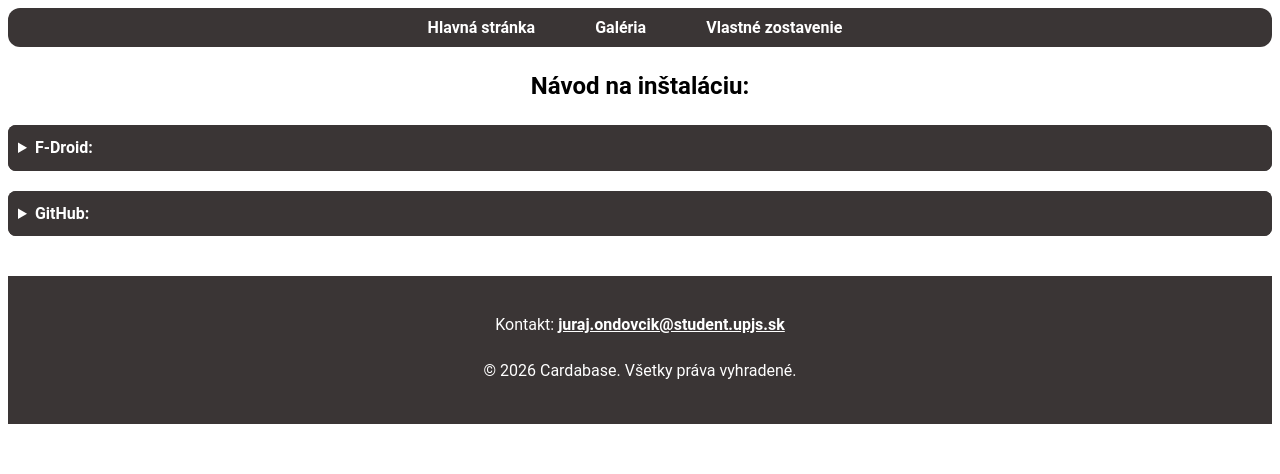
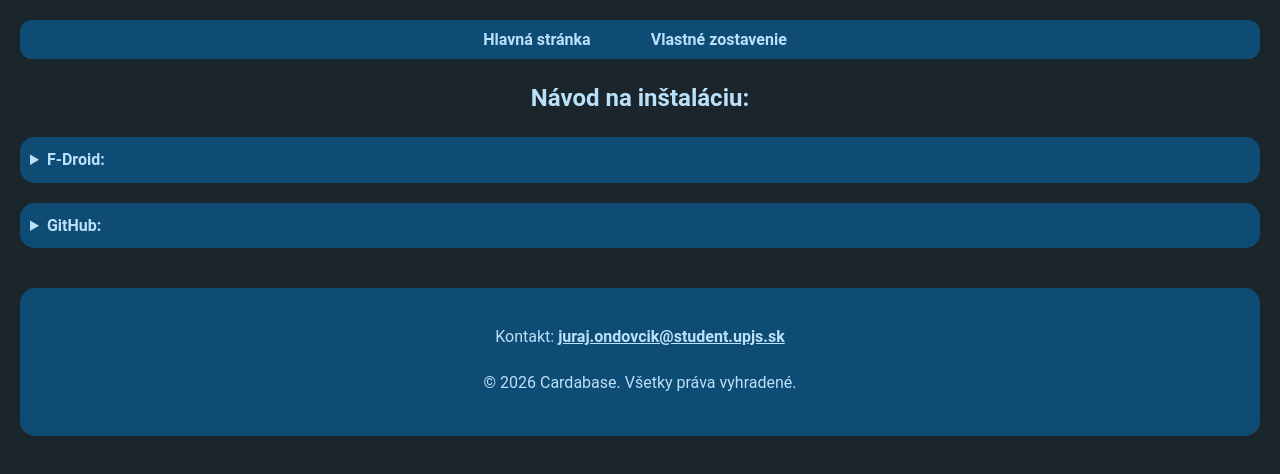
Before and after one commit to jurajondovcikupjs/wbdi, a plain HTML site: page manual/manual.html in a window 1280 px wide. Drawn offline with Linux system fonts and the light colour scheme.

Commit message:
more colors

```diff
--- a/gallery/gallery.css
+++ /dev/null
@@ -1,130 +0,0 @@
-.navbar {
-    background-color: #3a3535;
-    padding: 10px;
-    backdrop-filter: blur(15px);
-    border-radius: 12px;
-    /*animation: anime 0.5s ease-in;*/
-}
-
-@keyframes anime {
-    from {
-        opacity: 0;
-        transform: translateY(-40px);
-    }
-    to {
-        opacity: 1;
-        transform: translateY(0);
-    }
-}
-
-.navbar a {
-    color: white;
-    text-decoration: none;
-    margin-right: 10px;
-    font-family: "Roboto", sans-serif;
-    font-weight: bold;
-}
-
-.navbar a:hover {
-    text-decoration: underline;
-}
-
-.navbar_div {
-    display: flex;
-    align-items: center;
-    justify-content: center;
-    gap: 50px;
-}
-
-h1 {
-    font-family: "Roboto", sans-serif;
-    text-align: center;
-    margin-top: 20px;
-}
-
-h2 {
-    font-family: "Roboto", sans-serif;
-    margin-top: 20px;
-    text-align: center;
-    margin-bottom: 24px;
-    font-size: 2.5em;
-}
-
-p {
-    font-family: "Roboto", sans-serif;
-    line-height: 1.6;
-    margin-bottom: 20px;
-}
-
-footer {
-    text-align: center;
-    padding: 20px;
-    background-color: #3a3535;
-    color: white;
-    font-family: "Roboto", sans-serif;
-}
-
-footer a {
-    color: white;
-    text-decoration: underline;
-    font-weight: bold;
-    font-family: "Roboto", sans-serif;
-}
-
-.gh_badges_div {
-    gap: 10px;
-    margin-top: 20px;
-    display: flex;
-    flex-wrap: wrap;
-    justify-content: center;
-}
-
-.screenshot-container {
-  display: grid;
-  grid-template-columns: repeat(4, 1fr);
-  grid-auto-rows: auto;
-  gap: 20px;
-  justify-items: center;
-  align-items: center;
-  min-height: 100vh;
-}
-
-@media (max-width: 1400px) {
-  .screenshot-container  {
-    grid-template-columns: repeat(3, 1fr);
-  }
-}
-@media (max-width: 850px) {
-  .screenshot-container {
-    grid-template-columns: repeat(2, 1fr);
-  }
-}
-@media (max-width: 500px) {
-  .screenshot-container {
-    grid-template-columns: 1fr;
-  }
-}
-
-.screenshot {
-    border: #3a3535 1px solid;
-    border-radius: 12px;
-    margin: 10px;
-    width: 200px;
-    height: auto;
-    text-align: center;
-    padding: 0;
-    margin: 0;
-    width: 60%;
-    margin: 30px;
-}
-
-.screenshot:hover {
-    transform: scale(1.05);
-    transition: transform 0.3s ease-;
-}
-
-.screenshot img {
-    max-width: 100%;
-    height: auto;
-    display: block;
-}
--- a/manual/manual.css
+++ b/manual/manual.css
@@ -1,5 +1,39 @@
+@media print {
+    body {
+        background-color: white;
+        color: black;
+    }
+
+    .navbar, footer {
+        display: none;
+    }
+
+    .summary {
+        background-color: white;
+        color: black;
+    }
+
+    ::details-content {
+        content-visibility: visible;
+        height: auto !important;
+    }
+}
+
+:root {
+    --surface: #1B262C;
+    --primary: #0F4C75;
+    --secondary: #3282B8;
+    --tertiary: #BBE1FA;
+    scrollbar-color: var(--secondary) var(--surface);
+}
+
+body {
+    background-color: var(--surface);
+    margin: 20px;
+}
+
 .navbar {
-    background-color: #3a3535;
+    background-color: var(--primary);
     padding: 10px;
     backdrop-filter: blur(15px);
     border-radius: 12px;
@@ -18,7 +52,7 @@
 }
 
 .navbar a {
-    color: white;
+    color: var(--tertiary);
     text-decoration: none;
     margin-right: 10px;
     font-family: "Roboto", sans-serif;
@@ -40,11 +74,13 @@ h1 {
     font-family: "Roboto", sans-serif;
     text-align: center;
     margin-top: 20px;
+    color: var(--tertiary);
 }
 
 h2 {
     font-family: "Roboto", sans-serif;
     margin-top: 20px;
+    color: var(--tertiary);
 }
 
 p {
@@ -56,20 +92,21 @@ p {
 footer {
     text-align: center;
     padding: 20px;
-    background-color: #3a3535;
-    color: white;
+    background-color: var(--primary);
+    color: var(--tertiary);
     font-family: "Roboto", sans-serif;
+    border-radius: 15px;
 }
 
 footer a {
-    color: white;
+    color: var(--tertiary);
     text-decoration: underline;
     font-weight: bold;
     font-family: "Roboto", sans-serif;
 }
 
 li a {
-    color: #3a3535;
+    color: var(--tertiary);
     text-decoration: underline;
     font-family: "Roboto", sans-serif;
     font-weight: bold;
@@ -91,9 +128,9 @@ details {
     width: 100%;
     margin-inline-start: 1rem;
     margin-inline-end: 1rem;
-    background-color: #3a3535;
-    border-radius: 8px;
-    color: white;
+    background-color: var(--primary);
+    border-radius: 15px;
+    color: var(--tertiary);
 }
 details[open] {
     margin-bottom: 20px;
@@ -102,7 +139,7 @@ details[open] {
 details a {
     font-weight: bold;
     font-family: "Roboto", sans-serif;
-    color: white;
+    color: var(--tertiary);
 }
 
 
@@ -110,8 +147,8 @@ summary {
     font-weight: bold;
     cursor: pointer;
     font-family: "Roboto", sans-serif;
-    background-color: #3a3535;
-    color: white;
+    background-color: var(--primary);
+    color: var(--tertiary);
     padding: 10px;
-    border-radius: 8px;
+    border-radius: 15px;
 }
--- a/manual/manual.html
+++ b/manual/manual.html
@@ -5,13 +5,15 @@
     <meta name="viewport" content="width=device-width, initial-scale=1">
     <title>Cardabase</title>
     <meta name="author" content="Juraj Ondovčík">
+    <meta name="theme-color" content="#1B262C">
     <link rel="stylesheet" href="manual.css">
+    <link rel="icon" type="image/x-icon" href="../icon.ico">
   </head>
   <body>
     <header>
         <nav class="navbar">
             <div class="navbar_div">
-                <a href="./../index.html">Hlavná stránka</a> <a href="./../gallery/gallery.html">Galéria</a> <a href="./../self-build/self-build.html">Vlastné zostavenie</a>
+                <a href="./../index.html">Hlavná stránka</a> <a href="./../self-build/self-build.html">Vlastné zostavenie</a>
             </div>
         </nav>
     </header>
--- a/self-build/self-build.css
+++ b/self-build/self-build.css
@@ -1,13 +1,40 @@
+@media print {
+    body {
+        background-color: white;
+        color: black;
+    }
+
+    .navbar, footer {
+        display: none;
+    }
+
+    .code, code {
+        background-color: white !important;
+        color: black !important;
+        border: none !important;
+        border-radius: 0 !important;
+        box-shadow: none !important;
+    }
+}
+
+:root {
+    --surface: #1B262C;
+    --primary: #0F4C75;
+    --secondary: #3282B8;
+    --tertiary: #BBE1FA;
+    scrollbar-color: var(--secondary) var(--surface);
+}
+
 body {
-    background-color: #1B262C;
+    background-color: var(--surface);
     margin: 20px;
 }
 
 .navbar {
-    background-color: #0F4C75;
+    background-color: var(--primary);
     padding: 10px;
     backdrop-filter: blur(15px);
-    border-radius: 12px;
+    border-radius: 15px;
     /*animation: anime 0.5s ease-in;*/
 }
 
@@ -23,7 +50,7 @@ body {
 }
 
 .navbar a {
-    color: #BBE1FA;
+    color: var(--tertiary);
     text-decoration: none;
     margin-right: 10px;
     font-family: "Roboto", sans-serif;
@@ -45,7 +72,7 @@ h1 {
     font-family: "Roboto", sans-serif;
     text-align: center;
     margin-top: 20px;
-    color: #BBE1FA;
+    color: var(--tertiary);
 }
 
 h2 {
@@ -53,33 +80,34 @@ h2 {
     margin-top: 20px;
     text-align: center;
     margin-bottom: 24px;
-    color: #BBE1FA;
+    color: var(--tertiary);
 }
 
 p {
     font-family: "Roboto", sans-serif;
     line-height: 1.6;
     margin-bottom: 20px;
-    color: #BBE1FA;
+    color: var(--tertiary);
 }
 
 footer {
     text-align: center;
     padding: 20px;
-    background-color: #0F4C75;
-    color: #BBE1FA;
+    background-color: var(--primary);
+    color: var(--tertiary);
     font-family: "Roboto", sans-serif;
+    border-radius: 15px;
 }
 
 footer a {
-    color: #BBE1FA;
+    color: var(--tertiary);
     text-decoration: underline;
     font-weight: bold;
     font-family: "Roboto", sans-serif;
 }
 
 a {
-    color: #BBE1FA;
+    color: var(--tertiary);
     text-decoration: underline;
     font-family: "Roboto", sans-serif;
     font-weight: bold;
@@ -87,10 +115,12 @@ a {
 
 code {
     font-family: "Roboto Mono", monospace;
-    background-color: #171717;
+    background-color: var(--surface);
     padding: 2px 6px;
     border-radius: 5px;
-    color: #BBE1FA;
+    color: var(--tertiary);
+    border: #0F4C75 solid 1px;
+    border-radius: 8px;
 }
 
 ul {
@@ -103,11 +133,11 @@ li {
     margin-top: 10px;
     margin-bottom: 10px;
     font-family: "Roboto", sans-serif;
-    color: #BBE1FA;
+    color: var(--tertiary);
 }
 
 small {
     font-family: "Roboto", sans-serif;
     font-size: 0.8em;
-    color: #BBE1FA;
+    color: var(--tertiary);
 }
--- a/style.css
+++ b/style.css
@@ -1,19 +1,37 @@
-/*
-    surface: 1B262C, //background
-    primary: 0F4C75, //shades
-    secondary: 3282B8, //buttons
-    tertiary: BBE1FA, //text
-*/
+@media print {
+    body {
+        background-color: white;
+        color: black;
+    }
+
+    .navbar, footer {
+        display: none;
+    }
+
+    table {
+      border: hidden !important;
+    }
+}
+
+
+:root {
+    --surface: #1B262C;
+    --primary: #0F4C75;
+    --secondary: #3282B8;
+    --tertiary: #BBE1FA;
+    scrollbar-color: var(--secondary) var(--surface);
+}
+
 body {
-    background-color: #1B262C;
+    background-color: var(--surface);
     margin: 20px;
 }
 
 .navbar {
-    background-color: #0F4C75;
+    background-color: var(--primary);
     padding: 10px;
     backdrop-filter: blur(15px);
-    border-radius: 12px;
+    border-radius: 15px;
     /*animation: anime 0.5s ease-in;*/
 }
 
@@ -29,7 +47,7 @@ body {
 }
 
 .navbar a {
-    color: #BBE1FA;
+    color: var(--tertiary);
     text-decoration: none;
     margin-right: 10px;
     font-family: "Roboto", sans-serif;
@@ -51,20 +69,21 @@ h1 {
     font-family: "Roboto", sans-serif;
     text-align: center;
     margin-top: 20px;
-    color: #BBE1FA;
+    color: var(--tertiary);
 }
 
 h2 {
     font-family: "Roboto", sans-serif;
     margin-top: 20px;
-    color: #BBE1FA;
+    color: var(--tertiary);
+    margin: 24px;
 }
 
 p {
     font-family: "Roboto", sans-serif;
     line-height: 1.6;
     margin-bottom: 20px;
-    color: #BBE1FA;
+    color: var(--tertiary);
 }
 
 ul {
@@ -76,24 +95,31 @@ ul {
 li {
     margin-bottom: 10px;
     font-family: "Roboto", sans-serif;
-    color: #BBE1FA;
+    color: var(--tertiary);
     list-style-type: "↪ ";
 }
 
 tr {
     font-family: "Roboto", sans-serif;
-    color: #BBE1FA;
+    color: var(--tertiary);
 }
 
+td {
+    padding: 5px;
+    padding-left: 10px;
+}
+
+
 table {
-    border: #3282B8 1px solid;
+    border: var(--secondary) 1px solid;
     width: 100%;
     margin-bottom: 20px;
+    border-radius: 15px;
 }
 
 th {
-    background-color: #3282B8;
-    color: #BBE1FA;
+    background-color: var(--secondary);
+    color: var(--tertiary);
     padding: 10px;
     text-align: left;
     font-family: "Roboto", sans-serif;
@@ -103,18 +129,19 @@ caption {
     font-family: "Roboto", sans-serif;
     font-weight: bold;
     margin-bottom: 10px;
-    color: #BBE1FA;
+    color: var(--tertiary);
 }
 
 footer {
     text-align: center;
     padding: 20px;
-    background-color: #0F4C75;
+    background-color: var(--primary);
     font-family: "Roboto", sans-serif;
+    border-radius: 15px;
 }
 
 footer a {
-    color: #BBE1FA;
+    color: var(--tertiary);
     text-decoration: underline;
     font-weight: bold;
     font-family: "Roboto", sans-serif;
@@ -130,16 +157,17 @@ footer a {
 
 .definition_div {
     display: block;
-    background-color: #0F4C75;
+    background-color: var(--primary);
     padding: 15px;
-    border-left: 5px solid #3282B8;
+    border-left: 7px solid var(--secondary);
+    border-radius: 15px;
     margin-bottom: 20px;
     font-family: "Roboto", sans-serif;
 }
 
 .definition_div p {
     margin: 0;
-    color: #BBE1FA;
+    color: var(--tertiary);
 }
 
 .downloads {
@@ -157,9 +185,9 @@ footer a {
  padding: 0.9rem 1.8rem;
  font-size: 16px;
  font-weight: 700;
- color: #BBE1FA;
- border: 3px solid #3282B8;
- border-radius: 50px;
+ color: var(--tertiary);
+ border: 3px solid var(--secondary);
+ border-radius: 15px;
  margin: 10px;
  cursor: pointer;
  position: relative;
@@ -177,7 +205,7 @@ footer a {
  top: 0;
  width: 100%;
  height: 100%;
- background-color: #3282B8;
+ background-color: var(--secondary);
  transform: translateX(-100%);
  transition: all .3s;
  z-index: -1;
@@ -186,3 +214,40 @@ footer a {
 .btn:hover::before {
  transform: translateX(0);
 }
+
+.screenshot-container {
+    display: flex;
+    flex-direction: row;
+    gap: 16px;
+    overflow-x: auto;
+    padding: 16px 0;
+    scroll-snap-type: x mandatory;
+    scrollbar-width: thin;
+    scrollbar-color: var(--secondary) var(--surface);
+}
+
+.screenshot-container::-webkit-scrollbar {
+    height: 8px;
+}
+.screenshot-container::-webkit-scrollbar-thumb {
+    background: var(--secondary);
+    border-radius: 15px;
+    border: 2px solid var(--primary);
+}
+
+.screenshot {
+    flex: 0 0 auto;
+    width: 220px;
+    height: 480px;
+    object-fit: cover;
+    border-radius: 20px;
+    box-shadow: 0 2px 12px rgba(15,76,117,0.25);
+    border: 3px solid var(--primary);
+    scroll-snap-align: start;
+    background: var(--surface);
+}
+
+.screenshot:hover {
+    transform: scale(1.01);
+    transition: transform 0.3s ease;
+}
```
Also changed, not shown: gallery/gallery.html (deleted, +0 -38 lines), index.html (+18 -1 lines), self-build/self-build.html (+4 -2 lines), icon.ico (added).
